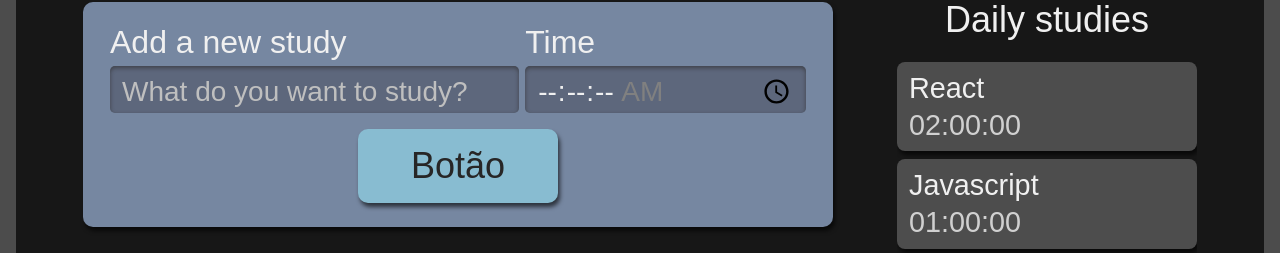
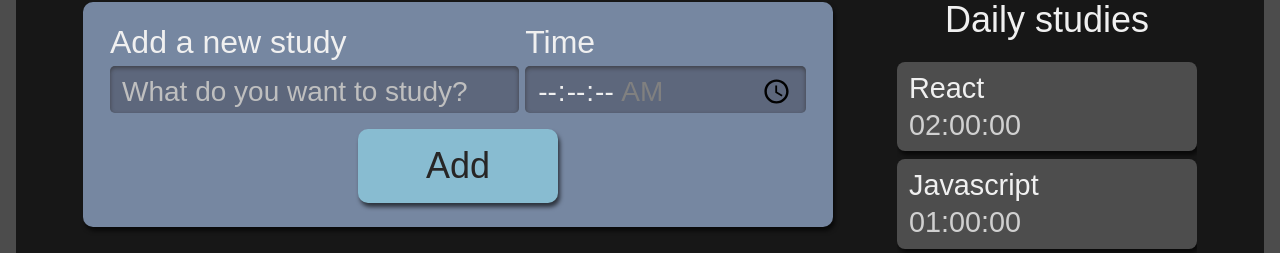
Before and after one commit to glllcs/react-alura, a React (Create React App) app: page / in a window 1280 px wide. Shown: the part 173-426 px from the top of the page. Built offline with nearby package versions, Linux system fonts and the light colour scheme.

Commit message:
Update Button to use props

```diff
--- a/src/components/Button/index.tsx
+++ b/src/components/Button/index.tsx
@@ -1,11 +1,11 @@
 import React from "react";
 import style from './Button.module.scss'
 
-class Button extends React.Component {
+class Button extends React.Component<React.PropsWithChildren> {
     render() {
         return (
             <button className={style.button}>
-                Botão
+                {this.props.children}
             </button>
         )
     }
--- a/src/components/Form/index.tsx
+++ b/src/components/Form/index.tsx
@@ -32,7 +32,9 @@
                         required
                     />
                 </div>
-                <Button />
+                <Button>
+                    Add
+                </Button>
             </form>
         )
     }
```
